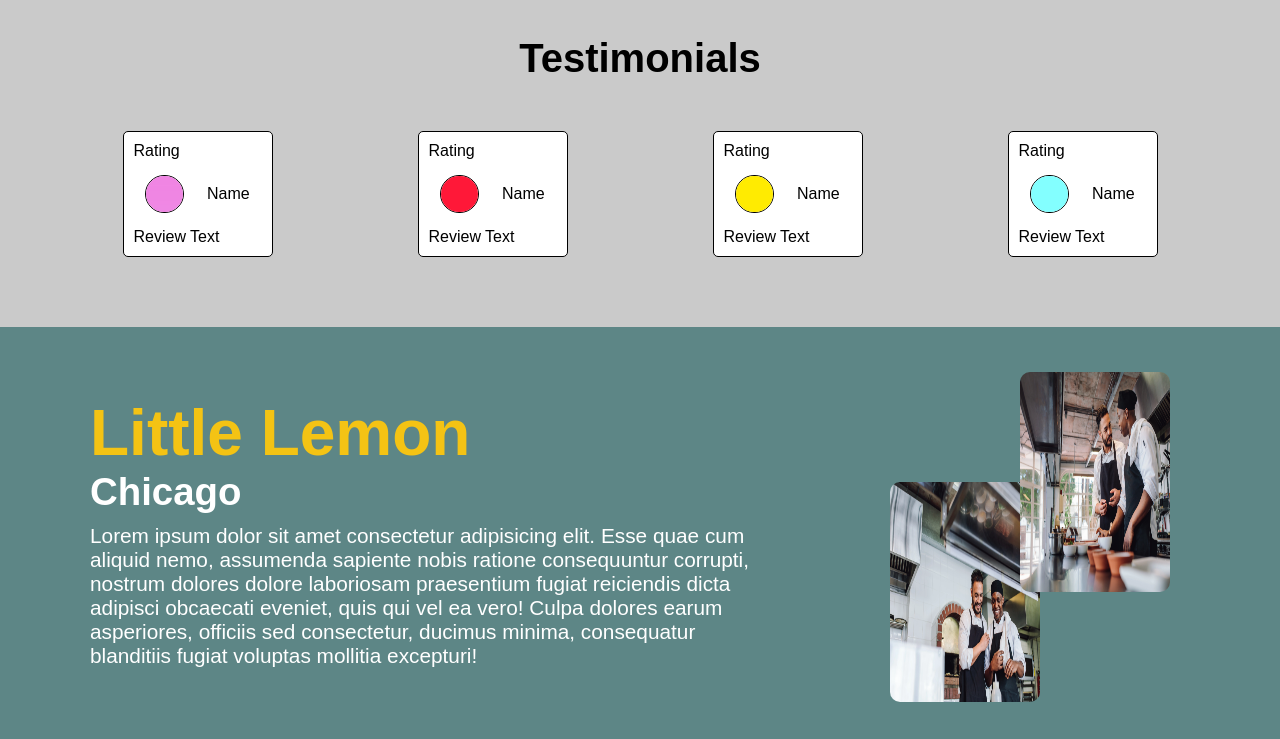
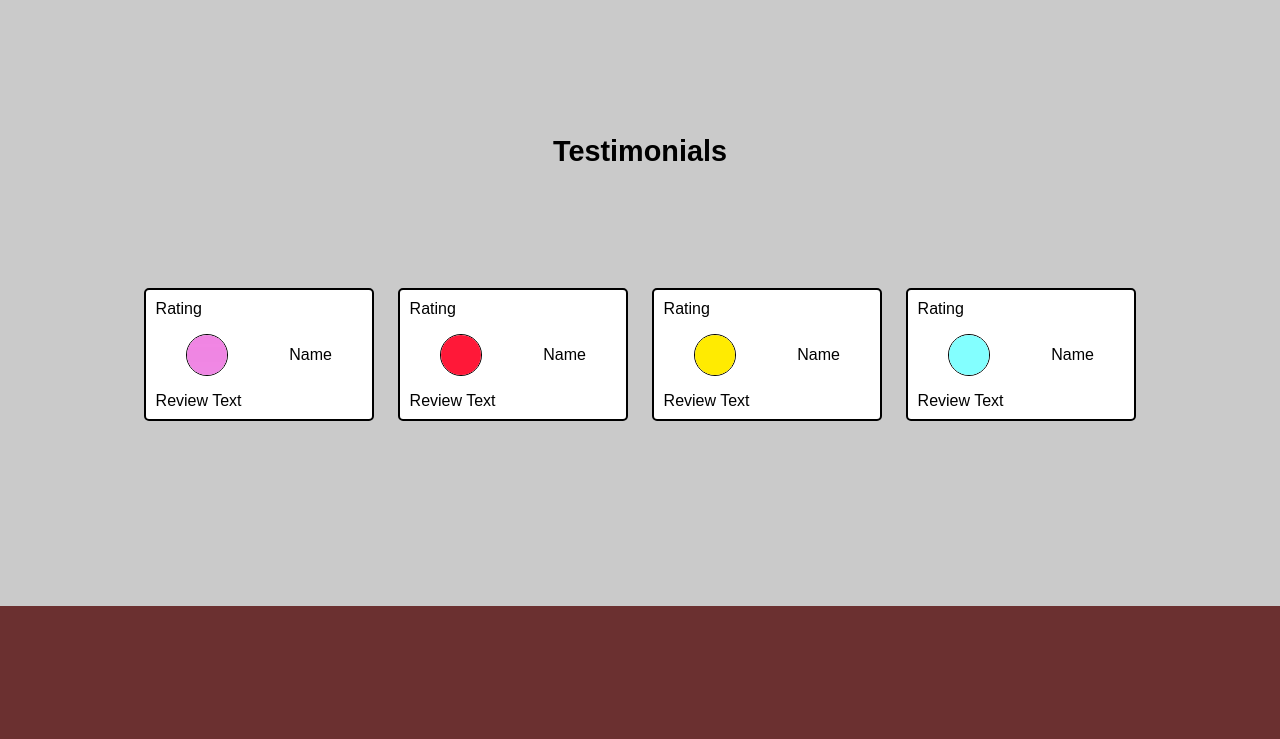
Before and after one commit to Freddsterius/little-lemon, a React (Create React App) app: page / in a window 1280 px wide. Shown: the part 1360-2099 px from the top of the page. Built offline with nearby package versions, Linux system fonts and the light colour scheme.

Commit message:
upd.: restructured the testimonials section using grid intead of flexbox

```diff
--- a/src/components/about/about.css
+++ b/src/components/about/about.css
@@ -1,11 +1,9 @@
-* {
-  padding: 0;
-  margin: 0;
+*,
+::before,
+::after {
+  padding: 0px;
+  margin: 0px;
   box-sizing: border-box;
-}
-body {
-  width: 100%;
-  font-size: 16px;
 }
 img {
   display: block; /* removes the white space beneath images*/
@@ -20,119 +18,149 @@
 }
 
 .about-container {
-  background-color: rgb(93, 134, 134) /*rgb(182, 168, 168)*/;
+  background-color: rgb(107, 48, 48) /*rgb(182, 168, 168)*/;
+  min-height: 90vh;
+  padding: 1rem 1.4rem;
   display: flex;
-  justify-content: space-between;
+  flex-direction: column;
+  justify-content: center;
   align-items: center;
-  padding-block: 20px;
+  gap: 5rem;
 
-  /* Phones*/
-  @media (max-width: 600px) {
-    flex-direction: column;
-    justify-content: center;
-    gap: 10px;
-    padding-inline: 20px;
-    height: 500px;
+  /*small*/
+  @media (min-width: 576px) {
+    padding-inline: 4rem;
   }
 
-  /*Tablets*/
-  @media (min-width: 600.1px) {
-    padding-inline: 50px;
-    height: 390px;
+  /*medium*/
+  @media (min-width: 768px) {
+    padding-inline: 5rem;
   }
-  /* Laptops and Desktops*/
-  @media (min-width: 1000px) {
-    padding-inline: 90px;
-    height: 420px;
+
+  /*large*/
+  @media (min-width: 992px) {
+    padding-inline: 7rem;
+    flex-direction: row;
+  }
+
+  /*extra large*/
+  @media (min-width: 1200px) {
+    padding-inline: 9rem;
+    flex-direction: row;
+  }
+
+  /*extra extra large*/
+  @media (min-width: 1400px) {
+    padding-inline: 10rem;
+    flex-direction: row;
   }
 }
 
 .about-text-container {
-  /*Tablets*/
-  @media (min-width: 600.1px) {
-    width: 60%;
-  }
-  /* Laptops and Desktops*/
-  @media (min-width: 1000px) {
-    width: 60%;
-  }
+  background-color: #fce575;
+  flex: 3;
 }
 .about-text-container h1 {
-  color: #f4c314;
-  white-space: nowrap;
+  /* mobile 1st or extra small  */
+  font-size: 1.7rem;
+  color: #f4ce14;
 
-  /* Phones*/
-  @media (max-width: 600px) {
-    font-size: 1.7rem;
+  /*small*/
+  @media (min-width: 576px) {
+    font-size: 1.8rem;
   }
 
-  /*Tablets*/
-  @media (min-width: 600.1px) {
+  /*medium*/
+  @media (min-width: 768px) {
+    font-size: 1.9rem;
+  }
+
+  /*large*/
+  @media (min-width: 992px) {
+    font-size: 2rem;
+  }
+
+  /*extra large*/
+  @media (min-width: 1200px) {
+    font-size: 2.2rem;
+  }
+
+  /*extra extra large*/
+  @media (min-width: 1400px) {
     font-size: 2.5rem;
-  }
-  /* Laptops and Desktops*/
-  @media (min-width: 1000px) {
-    font-size: 4rem;
   }
 }
 .about-text-container h2 {
+  /* mobile 1st or extra small  */
+  font-size: 1.3rem;
   color: #ffffff;
 
-  /* Phones*/
-  @media (max-width: 600px) {
+  /*small*/
+  @media (min-width: 576px) {
     font-size: 1.3rem;
   }
 
-  /*Tablets*/
-  @media (min-width: 600.1px) {
-    font-size: 2rem;
+  /*medium*/
+  @media (min-width: 768px) {
+    font-size: 1.4rem;
   }
-  /* Laptops and Desktops*/
-  @media (min-width: 1000px) {
-    font-size: 2.4rem;
+
+  /*large*/
+  @media (min-width: 992px) {
+    font-size: 1.5rem;
+  }
+
+  /*extra large*/
+  @media (min-width: 1200px) {
+    font-size: 1.6rem;
+  }
+
+  /*extra extra large*/
+  @media (min-width: 1400px) {
+    font-size: 1.7rem;
   }
 }
 .about-text-container p {
-  margin-block: 10px;
+  /* mobile 1st or extra small  */
+  font-size: 1rem;
   color: #ffffff;
+  line-height: 1.3rem;
+  padding-block: 1rem;
 
-  /* Phones*/
-  @media (max-width: 600px) {
-    font-size: 0.8rem;
-    margin-block: 7px;
+  /*small*/
+  @media (min-width: 576px) {
+    line-height: 1.4rem;
   }
 
-  /*Tablets*/
-  @media (min-width: 600.1px) {
+  /*medium*/
+  @media (min-width: 768px) {
+    font-size: 1rem;
+    line-height: 1.5rem;
+  }
+
+  /*large*/
+  @media (min-width: 992px) {
     font-size: 1.1rem;
+    line-height: 1.6rem;
   }
-  /* Laptops and Desktops*/
-  @media (min-width: 1000px) {
+
+  /*extra large*/
+  @media (min-width: 1200px) {
+    font-size: 1.2rem;
+    line-height: 1.7rem;
+  }
+
+  /*extra extra large*/
+  @media (min-width: 1400px) {
     font-size: 1.3rem;
+    line-height: 1.8rem;
   }
 }
 
 .about-images-container {
+  background-color: pink;
   position: relative;
-
-  /* Phones*/
-  @media (max-width: 600px) {
-    width: 100%;
-    height: 200px;
-    padding-inline: 20px;
-  }
-
-  /*Tablets*/
-  @media (min-width: 600.1px) {
-    margin-left: 10px;
-    width: 40%;
-    height: 280px;
-  }
-  /* Laptops and Desktops*/
-  @media (min-width: 1000px) {
-    width: 30%;
-    height: 340px;
-  }
+  flex: 2;
 }
 .photo {
   position: absolute;
@@ -198,3 +226,25 @@
     z-index: 1;
   }
 }
+
+/******************************************/
+/* Pre-configured media quert breakpoints */
+/*small*/
+@media (min-width: 576px) {
+}
+
+/*medium*/
+@media (min-width: 768px) {
+}
+
+/*large*/
+@media (min-width: 992px) {
+}
+
+/*extra large*/
+@media (min-width: 1200px) {
+}
+
+/*extra extra large*/
+@media (min-width: 1400px) {
+}
--- a/src/components/highlights/highlights.css
+++ b/src/components/highlights/highlights.css
@@ -20,8 +20,7 @@
 
 .specials-container {
   background-color: rgb(255, 255, 255);
-  padding-block: 3rem;
-  padding-inline: 1.4rem;
+  padding: 3rem 1.4rem;
 
   /*small*/
   @media (min-width: 576px) {
@@ -227,25 +226,3 @@
   cursor: pointer;
   opacity: 0.6;
 }
-
-/******************************************/
-/* Pre-configured media quert breakpoints */
-/*small*/
-@media (min-width: 576px) {
-}
-
-/*medium*/
-@media (min-width: 768px) {
-}
-
-/*large*/
-@media (min-width: 992px) {
-}
-
-/*extra large*/
-@media (min-width: 1200px) {
-}
-
-/*extra extra large*/
-@media (min-width: 1400px) {
-}
--- a/src/components/testimonials/Testimonials.js
+++ b/src/components/testimonials/Testimonials.js
@@ -9,6 +9,7 @@
   return (
     <section className="testimonials-container">
       <h2 className="testimonials-title">Testimonials</h2>
+
       <div className="rating-cards-container">
         <div className="rating-card">
           <p>Rating</p>
@@ -21,12 +22,10 @@
 
         <div className="rating-card">
           <p>Rating</p>
-
           <div className="photo-name-container">
             <img src={profilePhotoi} alt="user profile 2" />
             <p>Name</p>
           </div>
-
           <p>Review Text</p>
         </div>
 
--- a/src/components/testimonials/testimonials.css
+++ b/src/components/testimonials/testimonials.css
@@ -1,11 +1,9 @@
-* {
+*,
+::before,
+::after {
   padding: 0;
   margin: 0;
   box-sizing: border-box;
-}
-body {
-  width: 100%;
-  font-size: 16px;
 }
 
 img {
@@ -20,100 +18,94 @@
 }
 
 .testimonials-container {
+  min-height: 80vh;
   background-color: rgb(202, 202, 202);
+  padding: 1rem 1.4rem 2rem 1.4rem;
+  display: flex;
+  flex-direction: column;
+  justify-content: center;
 
-  /* Phones*/
-  @media (max-width: 600px) {
-    padding-block: 40px;
+  /*small*/
+  @media (min-width: 576px) {
+    padding-inline: 4rem;
   }
 
-  /*Tablets*/
-  @media (min-width: 600.1px) {
-    padding-block: 50px;
+  /*medium*/
+  @media (min-width: 768px) {
+    padding-inline: 5rem;
   }
-  /* Laptops and Desktops*/
-  @media (min-width: 1000px) {
-    padding-block: 70px;
+
+  /*large*/
+  @media (min-width: 992px) {
+    padding-inline: 7rem;
+  }
+
+  /*extra large*/
+  @media (min-width: 1200px) {
+    padding-inline: 9rem;
+  }
+
+  /*extra extra large*/
+  @media (min-width: 1400px) {
+    padding-inline: 10rem;
   }
 }
 
 .testimonials-title {
-  text-align: center;
-  padding-bottom: 50px;
+  color: #000000;
+  font-size: 1.3rem;
+  font-weight: bold;
+  padding-bottom: 2.5rem;
+  align-self: center;
 
-  /* Phones*/
-  @media (max-width: 600px) {
-    font-size: 1rem;
-  }
-
-  /*Tablets*/
-  @media (min-width: 600.1px) {
+  /*small*/
+  @media (min-width: 576px) {
     font-size: 1.5rem;
   }
 
-  /* Laptops and Desktops*/
-  @media (min-width: 1000px) {
-    font-size: 2.5rem;
+  /*medium*/
+  @media (min-width: 768px) {
+    font-size: 1.6rem;
+  }
+
+  /*large*/
+  @media (min-width: 992px) {
+    font-size: 1.7rem;
+  }
+
+  /*extra large*/
+  @media (min-width: 1200px) {
+    font-size: 1.8rem;
+  }
+
+  /*extra extra large*/
+  @media (min-width: 1400px) {
+    font-size: 1.9rem;
   }
 }
 
 .rating-cards-container {
-  display: flex;
-  justify-content: space-around;
-
-  /* Phones*/
-  @media (max-width: 600px) {
-    padding-inline: 30px;
-    flex-wrap: wrap;
-    justify-content: center;
-    align-items: center;
-    gap: 20px;
-  }
-
-  /*Tablets*/
-  @media (min-width: 600.1px) {
-    padding-inline: 50px;
-  }
-
-  /* Laptops and Desktops*/
-  @media (min-width: 1000px) {
-    padding-inline: 50px;
-  }
+  display: grid;
+  grid-template-columns: repeat(auto-fit, minmax(200px, 1fr));
+  grid-auto-rows: minmax(50px, auto);
+  gap: 1.5rem;
+  padding-top: 5rem;
 }
 
 .rating-card {
-  border: 1px solid black;
+  border: 0.18rem solid black;
   overflow: hidden;
   border-radius: 5px;
   background-color: #ffffff;
-  padding: 10px;
-  width: auto;
-  height: auto;
-
-  /* Phones*/
-  @media (max-width: 600px) {
-    width: 150px;
-    min-width: 100px;
-  }
-
-  /*Tablets*/
-  @media (min-width: 600.1px) {
-    min-width: 120px;
-  }
-
-  /* Laptops and Desktops*/
-  @media (min-width: 1000px) {
-    min-width: 150px;
-  }
+  padding: 0.6rem;
 }
 .photo-name-container {
   display: flex;
   justify-content: space-around;
   align-items: center;
-  padding-block: 15px;
+  padding-block: 1rem;
 }
 .rating-card img {
-  width: 30%;
   border-radius: 50%;
-  border: 1px solid black;
+  border: 0.1rem solid black;
 }
```
